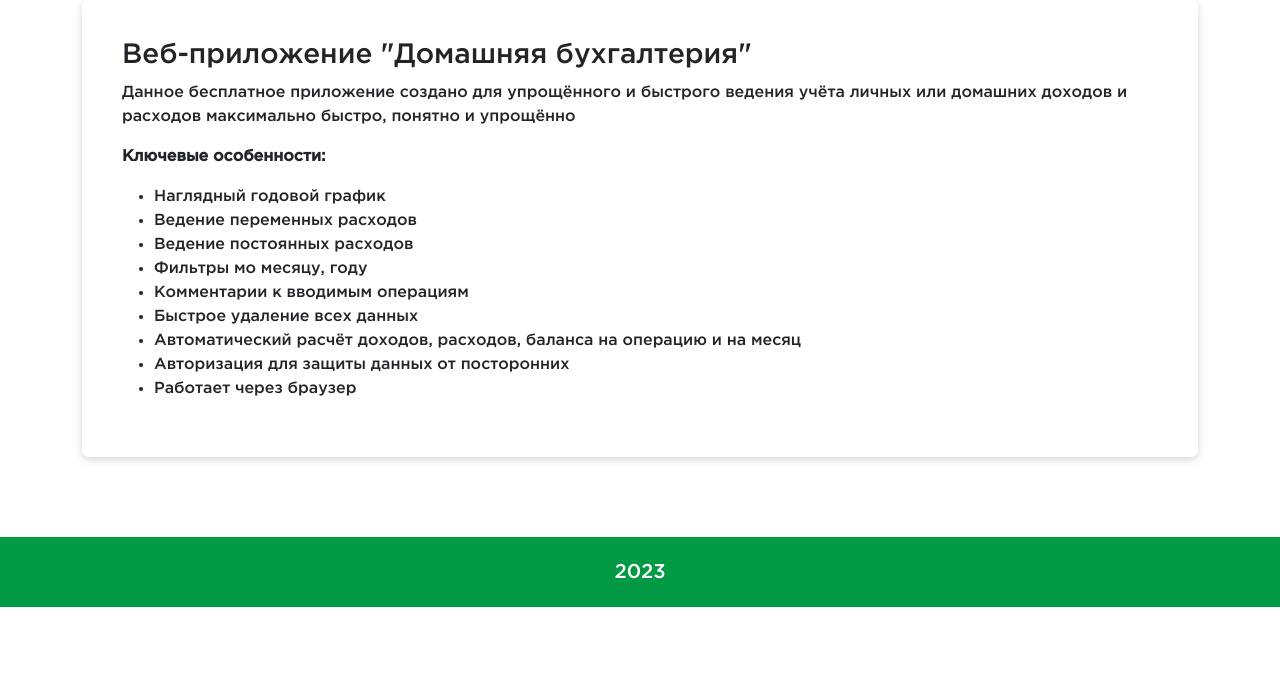
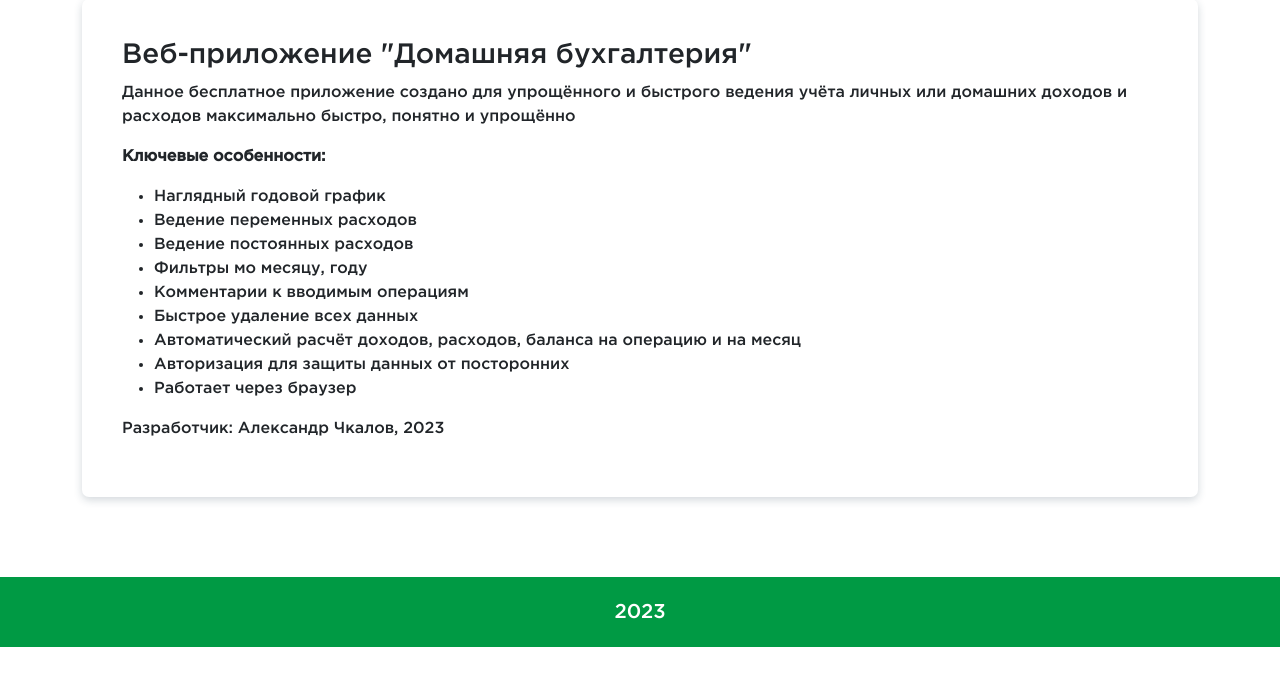
Before and after one commit to Berserker-888/selesta-soft, a PHP site: page /about in a window 1280 px wide. Shown: the part 111-800 px from the top of the page. Run offline with PHP 8.4, Linux system fonts and the light colour scheme; a user stored in the database is signed in.

Commit message:
Update about.php

```diff
--- a/tpl/about.php
+++ b/tpl/about.php
@@ -20,6 +20,7 @@ session_start();
                     <li>Авторизация для защиты данных от посторонних</li>
                     <li>Работает через браузер</li>
                 </ul>
+                <p>Разработчик: Александр Чкалов, 2023</p>
             </div>
         </div>
     </div>
```
